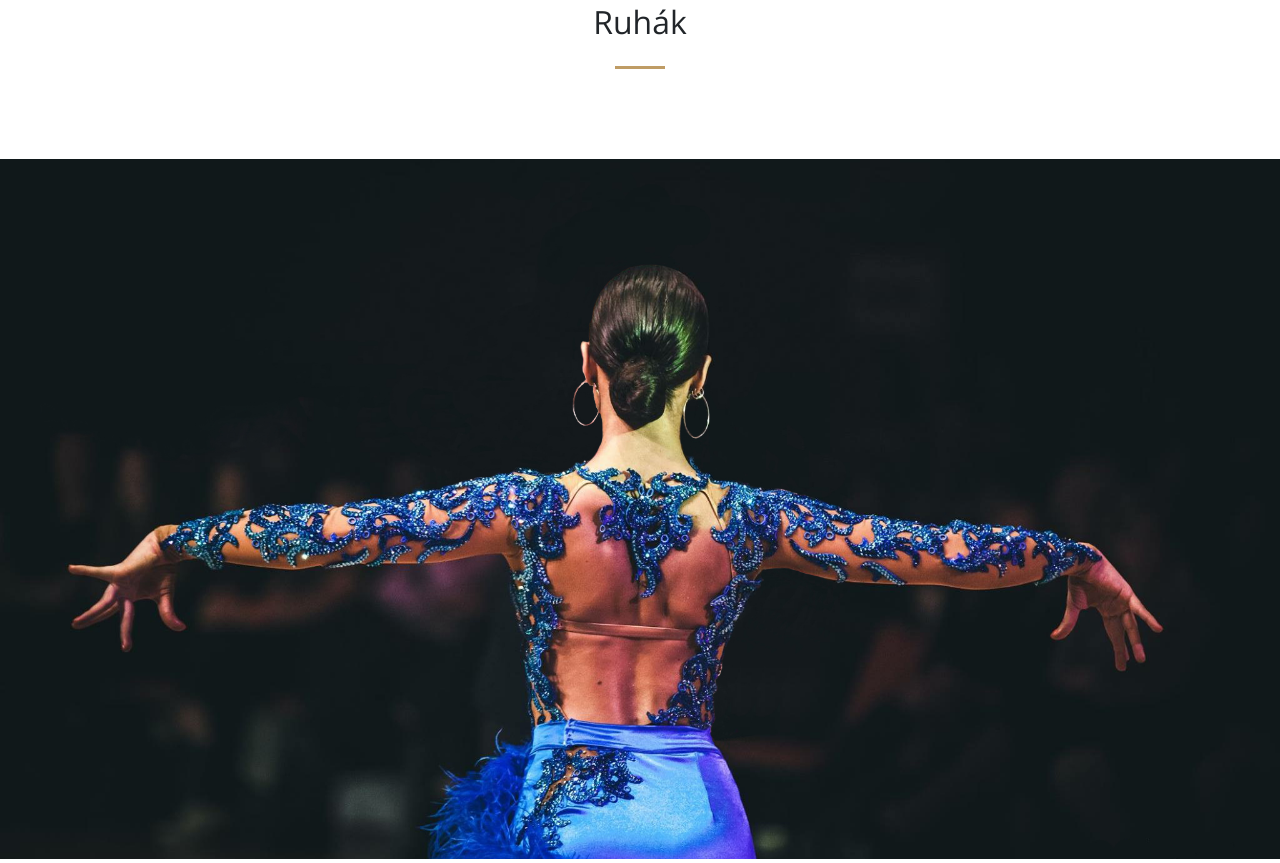
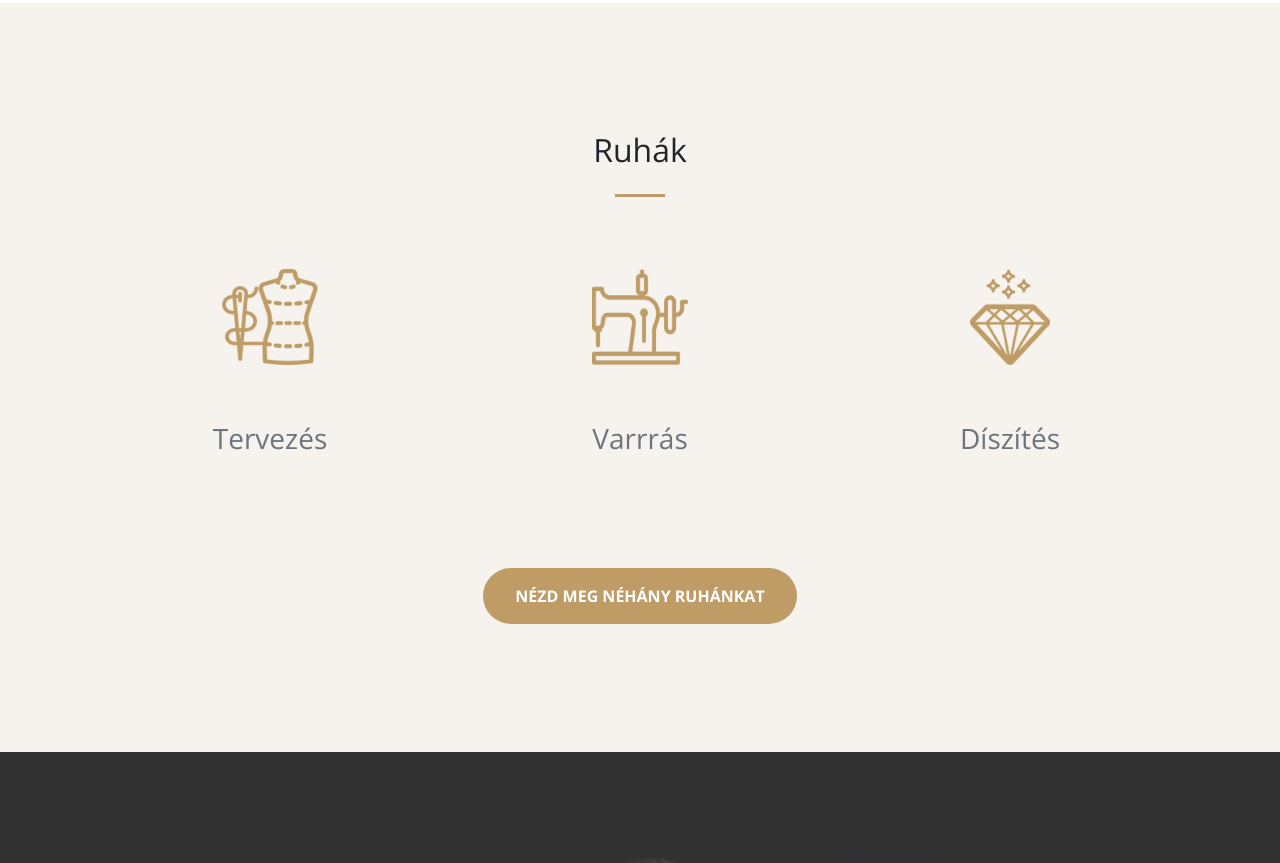
Before and after one commit to juhasztunde/excellence, a website: page index.html in a window 1280 px wide. Shown: the part 1394-2257 px from the top of the page. Drawn offline with nearby package versions, Linux system fonts and the light colour scheme.

Commit message:
clothes updating

```diff
--- a/index.html
+++ b/index.html
@@ -84,11 +84,47 @@
       </section>
       <!--/Szolgáltatásaink-->
       <!-- Ruhák -->
+      <div style="background-color:#F6F2EE">
       <div class="container text-center" id="clothes">
-      <h2 class="section-heading">Ruhák</h2>
+      <h2 style="padding-top: 128px" class="section-heading">Ruhák</h2>
       <hr class="my-4">
+      <div class="container">
+      <div class="row">
+      <div class="col-lg-4 col-md-4 text-center">
+      <div class="service-box mt-5 mx-auto">
+      <a href="#clothes"> <img id="clothes" class="mb-4 img-fluid" style="margin-bottom: 0px;height: 96px;width: 96px;" src="designing1.png"> </a>
+      <a style="color:#6c757d"> <h3 class="mb-3"><br>Tervezés</h3> </a>
       </div>
-      <div id="downloadlink" class="banner" style="height: 700px;margin-top: 90px">
+      </div>
+      <div class="col-lg-4 col-md-4 text-center">
+      <div class="service-box mt-5 mx-auto">
+      <a href="#shoes"> <img class="mb-4 img-fluid" style="margin-bottom: 0px;height: 96px;width: 96px;" src="sewing.png"> </a>
+      <a  style="color:#6c757d"> <h3 class="mb-3"><br>Varrrás</h3> </a>
+      </div>
+      </div>
+      <div class="col-lg-4 col-md-4 text-center">
+      <div class="service-box mt-5 mx-auto">
+      <a href="#shoes"> <img class="mb-4 img-fluid" style="margin-bottom: 0px;height: 96px" src="diamond.png"> </a>
+      <a  style="color:#6c757d"> <h3 class="mb-3"><br>Díszítés</h3> </a>
+      </div>
+      </div>
+      </div>
+               <!-- Button -->
+         <div class="container my-auto">
+            <div class="row">
+               <div class="col-lg-10 mx-auto">
+                  <div style="padding-bottom:128px" class="col-lg-8 mx-auto">
+                     <a class="btn btn-primary btn-xl js-scroll-trigger" href="excellence_web_shoes/index_shoes.html">Nézd meg néhány ruhánkat</a>
+                  </div>
+               </div>
+            </div>
+         </div>
+
+      </div>
+      </div>
+</div>
+      </div>
+      <div id="downloadlink" class="banner" style="height: 700px;margin-top: 0px">
       <div class="container">
       <div class="row">
       <div class="col-md-6 col-md-offset-3 text-center wrap_title">
@@ -145,7 +181,7 @@
          <div class="container my-auto">
             <div class="row">
                <div class="col-lg-10 mx-auto">
-                  <div class="col-lg-8 mx-auto">
+                  <div style="padding-bottom:128px"class="col-lg-8 mx-auto">
                      <a class="btn btn-primary btn-xl js-scroll-trigger" href="excellence_web_shoes/index_shoes.html">Nézd meg cipőkészletünket</a>
                   </div>
                </div>
@@ -154,6 +190,8 @@
       </div>
       <!-- /Cipők -- >
          <!-- Kapcsolat -->
+               <div style="background-color:#F6F2EE">
+
       <section id="contact">
          <div class="container">
             <div class="row">
@@ -187,7 +225,7 @@
                   <div class="container my-auto">
                      <div class="row">
                         <div class="col-lg-10 mx-auto">
-                           <div class="col-lg-8 mx-auto">
+                           <div style="padding-bottom:128px" class="col-lg-8 mx-auto">
                                <a href="tel:+36 30 747 1940"> <h3 id="eckse" style="font-size:1.6rem;color:#6c757d">Időpontfoglalásért kérlek hívj telefonon.</h3> </a>
                            </div>
                         </div>
@@ -198,6 +236,7 @@
             </div>
          </div>
       </section>
+  </div>
       <!-- /Kapcsolat -->
       <!-- Kövess -->
       <section id="contact">
```
Also changed, not shown: css/creative.min.css, designing.jpg (added), designing.png (added), designing1.png (added), diamond.jpg (added), diamond.png (added), maindress11.jpg (added), sewing.jpg (added), sewing.png (added), 1 other file.
